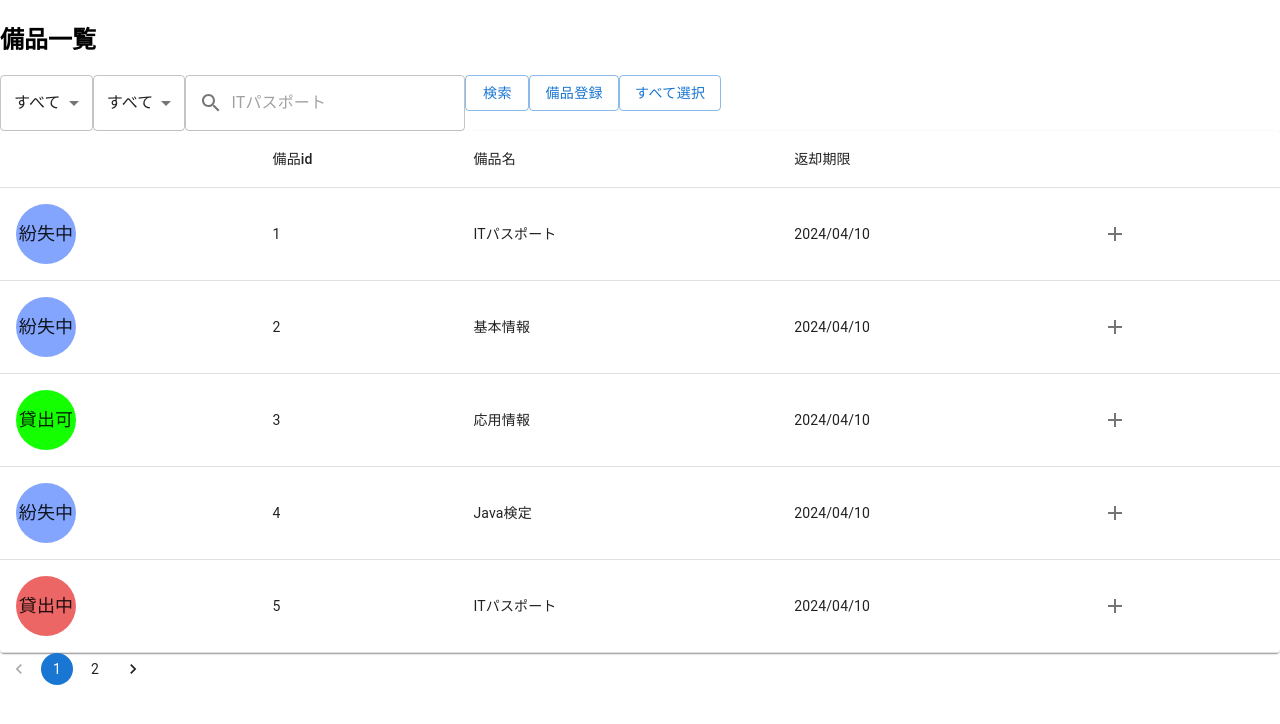
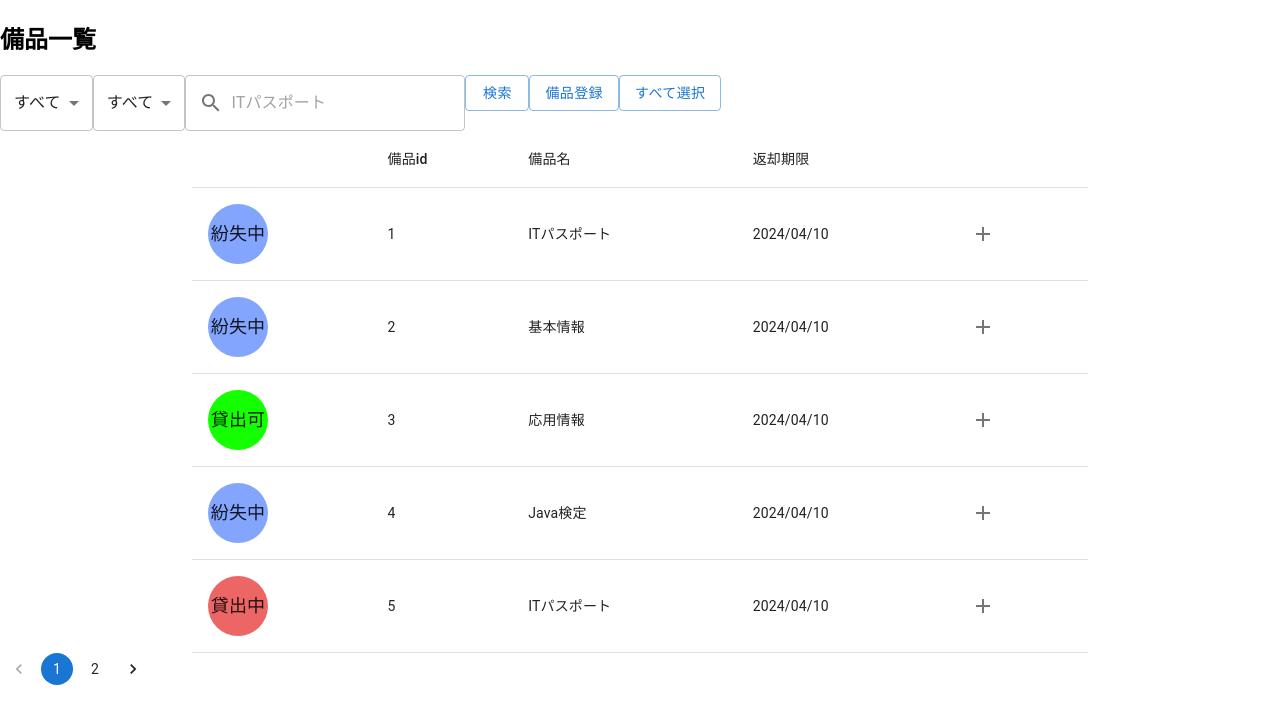
Before and after one commit to takumiTakahata/equipment_management_system, a React (Create React App) app in the folder app/: page /equipment_list in a window 1280 px wide. Shown: the top 724 px of the page. Built offline with nearby package versions, Linux system fonts and the light colour scheme.

Commit message:
一覧の幅調整

```diff
--- a/app/src/components/equipment_list.css
+++ b/app/src/components/equipment_list.css
@@ -52,3 +52,7 @@
   justify-content: space-between;
   align-items: center;
 }
+
+.table_txt {
+  color: #627cff;
+}
--- a/app/src/components/equipment_list.tsx
+++ b/app/src/components/equipment_list.tsx
@@ -154,14 +154,15 @@ function EquipmentList() {
       <Button variant="outlined">検索</Button>
       <Button variant="outlined">備品登録</Button>
       <Button variant="outlined">すべて選択</Button>
-      <TableContainer component={Paper} className="tablecontainer">
+      <Paper elevation={0} sx={{ width: "70%", margin: "auto" }}>
+        <TableContainer className="tablecontainer">
           <Table aria-label="simple table">
             <TableHead>
               <TableRow>
                 <TableCell></TableCell>
-              <TableCell>備品id</TableCell>
-              <TableCell>備品名</TableCell>
-              <TableCell>返却期限</TableCell>
+                <TableCell className="table_txt">備品id</TableCell>
+                <TableCell className="table_txt">備品名</TableCell>
+                <TableCell className="table_txt">返却期限</TableCell>
                 <TableCell></TableCell>
               </TableRow>
             </TableHead>
@@ -192,6 +193,8 @@ function EquipmentList() {
             </TableBody>
           </Table>
         </TableContainer>
+      </Paper>
+
       <Pagination
         count={Math.ceil(data.length / ITEMS_PER_PAGE)}
         page={currentPage}
```
Lines whose indentation alone changed are shown as unchanged.
